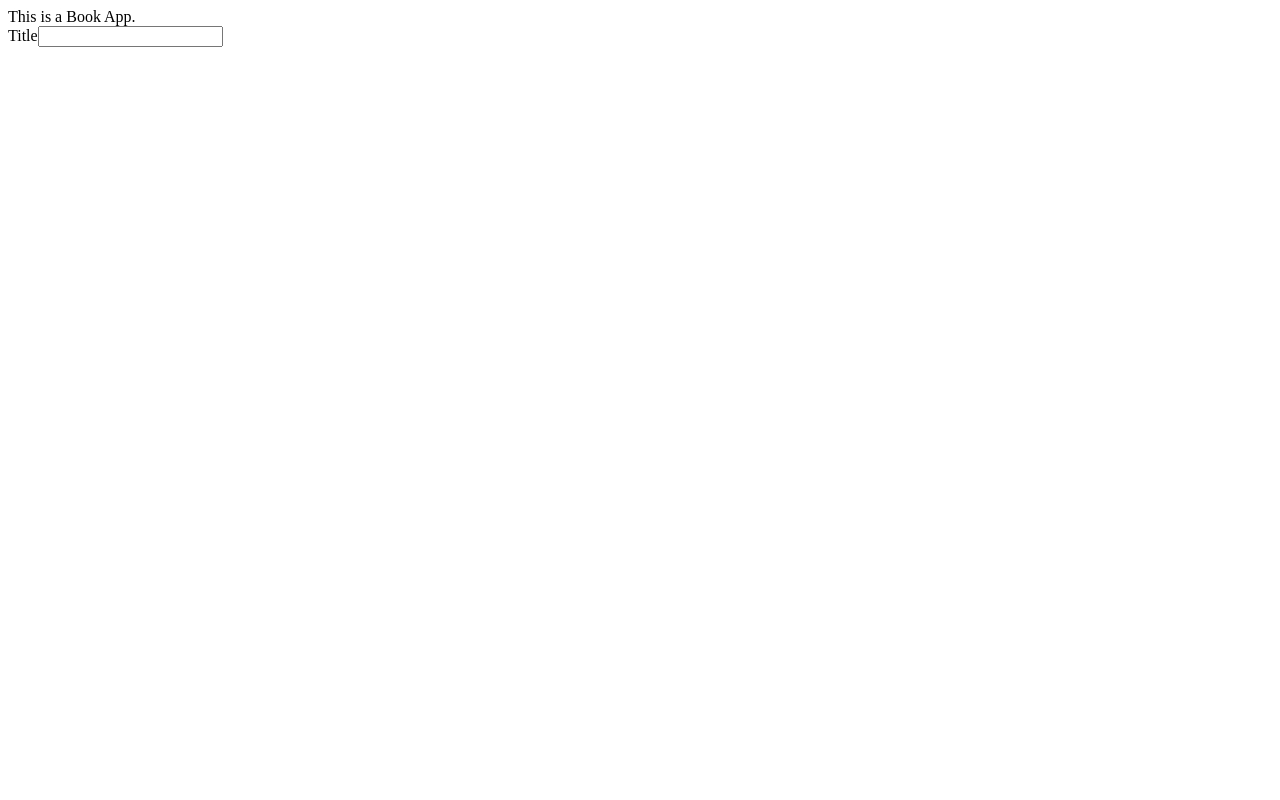
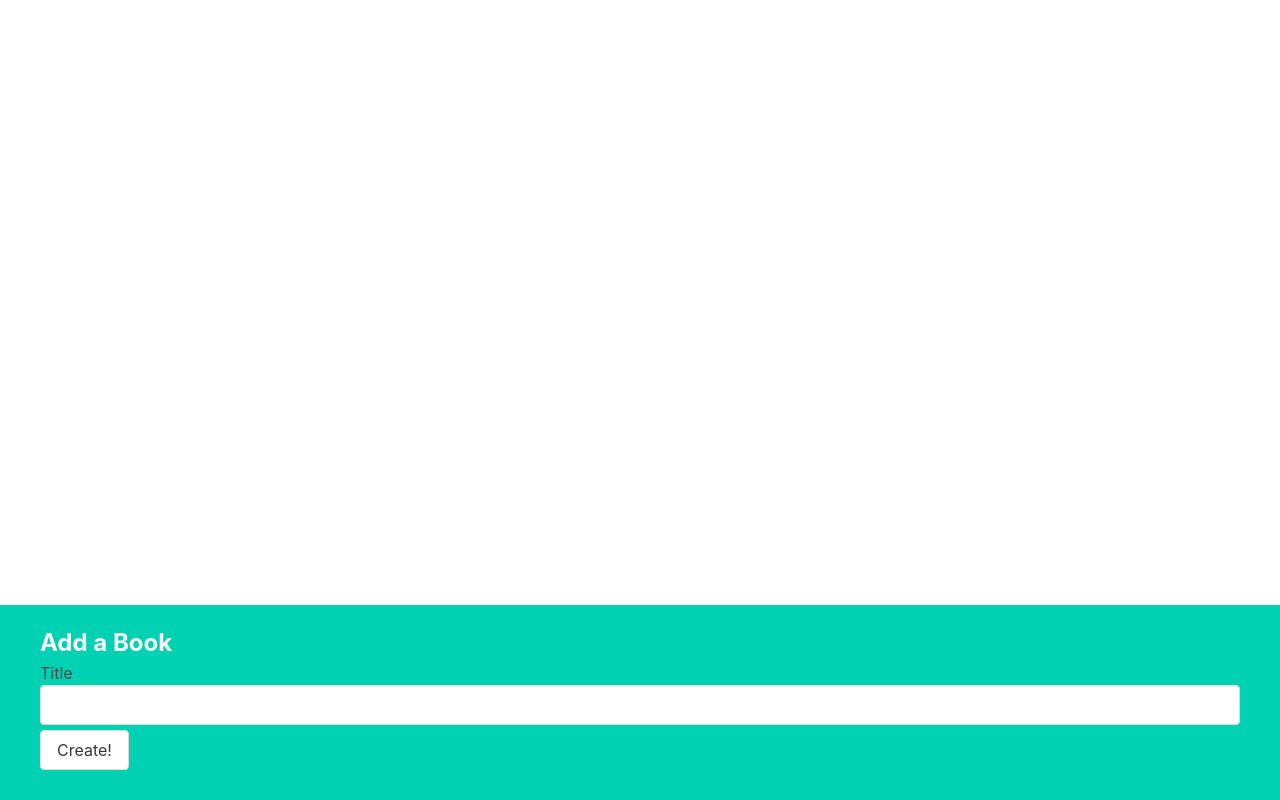
Before and after one commit to Patel27-S/React, a React (Create React App) app in the folder React-05/books/: page / in a window 1280 px wide. Built offline with nearby package versions, Linux system fonts and the light colour scheme.

Commit message:
Added some styling to the BOOKS app.

```diff
--- a/React-05/books/src/App.js
+++ b/React-05/books/src/App.js
@@ -11,7 +11,7 @@ function App(){
 
     return (
         <div>
-            This is a Book App.
+
             <BookCreate onCreate={createBook}/>
         </div>
     );
--- a/React-05/books/src/components/BookCreate.js
+++ b/React-05/books/src/components/BookCreate.js
@@ -17,10 +17,12 @@ function BookCreate({onCreate}){
 
 
     return (
-        <div>
+        <div className='book-create'>
+            <h3>Add a Book</h3>
             <form onSubmit={handleSubmit}>
                 <label>Title</label>
-                <input value={title} onChange={handleChange}/>
+                <input className= 'input' value={title} onChange={handleChange}/>
+                <button className='button'>Create!</button>
             </form>
         </div>
     )
--- a/React-05/books/src/index.js
+++ b/React-05/books/src/index.js
@@ -1,5 +1,7 @@
 import React from 'react';
 import ReactDOM from 'react-dom/client';
+
+import './index.css'
 
 
 import App from './App'
```
